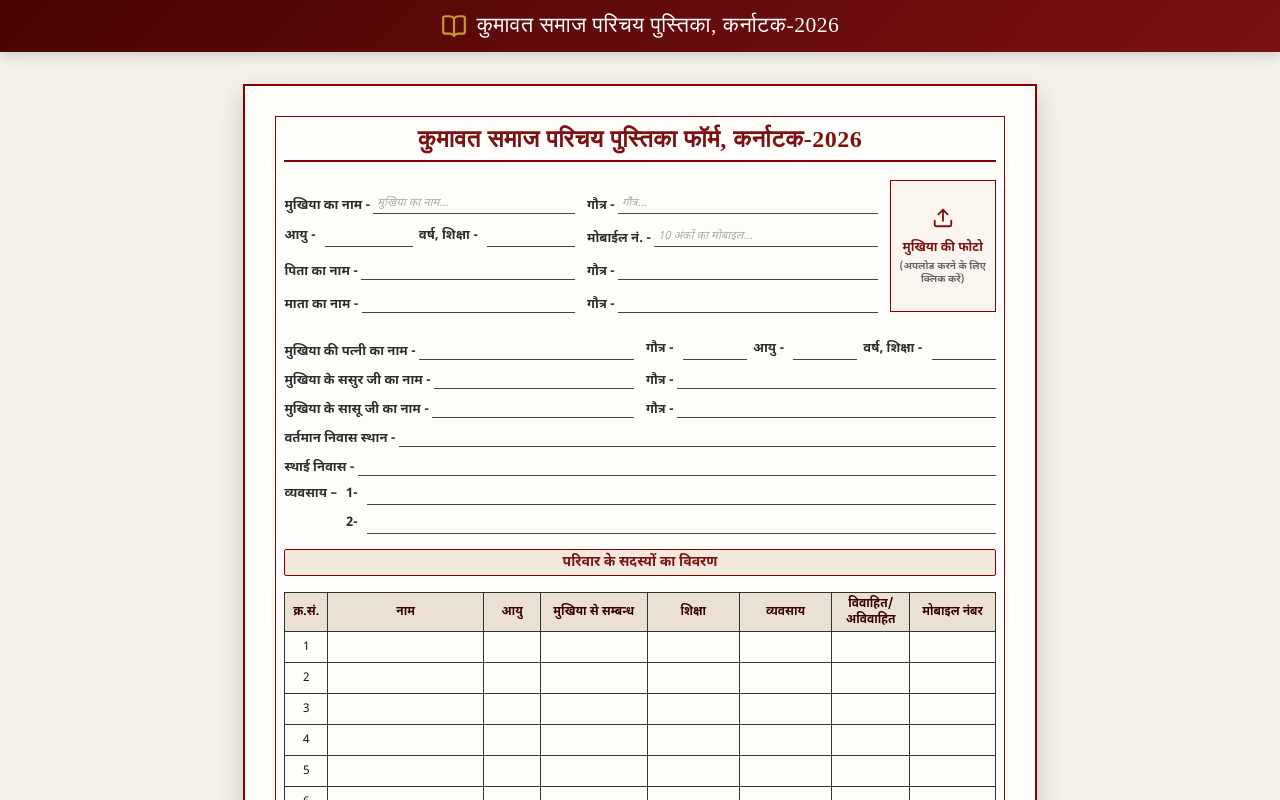
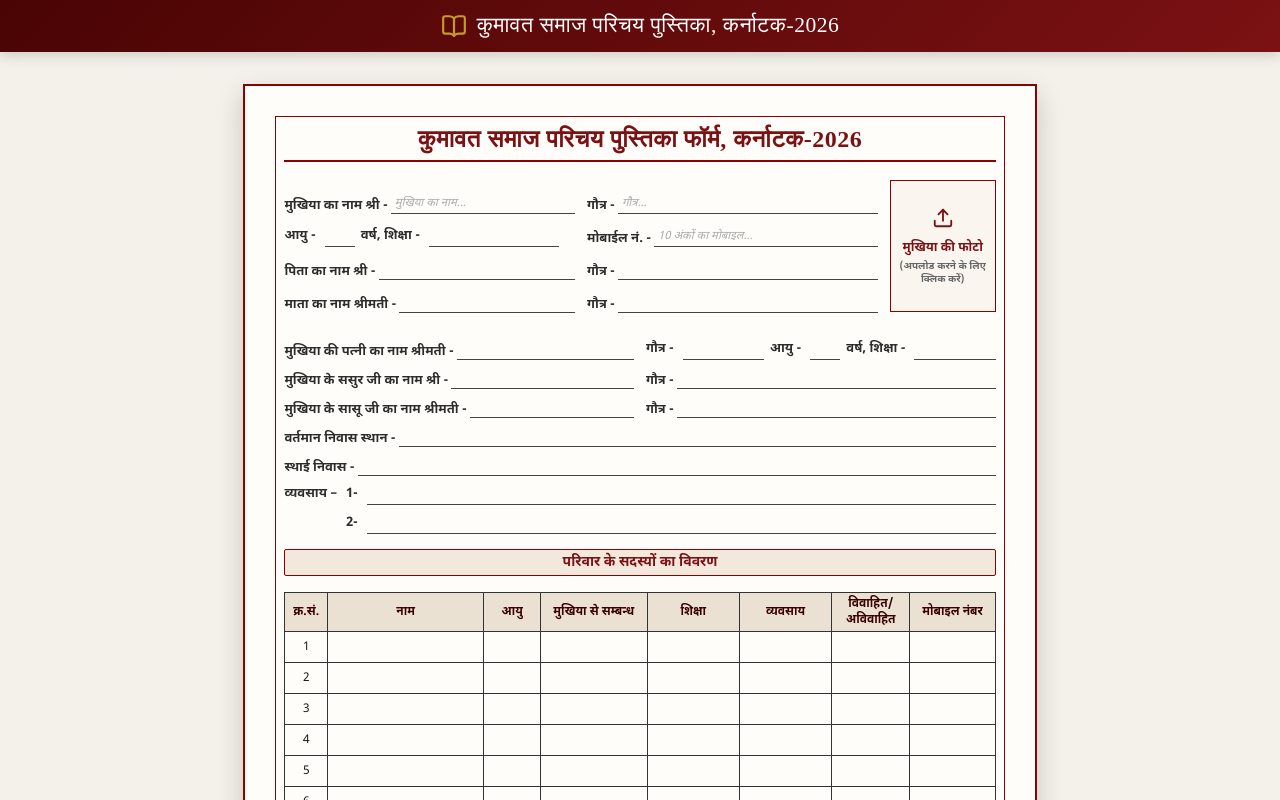
Before and after one commit to Divyanshu-chauhan000/Samaj-form, a React (Vite) app in the folder frontend/: page / in a window 1280 px wide. Shown: the top 800 px of the page. Built offline with nearby package versions, Linux system fonts and the light colour scheme; a web font is replaced by a local one.

Commit message:
code added for samaj form

```diff
--- a/frontend/src/components/PaperForm.jsx
+++ b/frontend/src/components/PaperForm.jsx
@@ -257,7 +257,7 @@ export default function PaperForm({ initialData = null, onSaved = null, onCancel
               {/* Row 1: Head Name & Gautra */}
               <div className="form-row-2col">
                 <div className="field-group">
-                  <span className="field-label">मुखिया का नाम -</span>
+                  <span className="field-label">मुखिया का नाम श्री -</span>
                   <div className="field-input-wrapper">
                     <input
                       type="text"
@@ -287,7 +287,7 @@ export default function PaperForm({ initialData = null, onSaved = null, onCancel
               <div className="form-row-2col">
                 <div className="form-inline-group">
                   <span className="field-label label-nowrap">आयु -</span>
-                  <div className="field-input-wrapper input-sm">
+                  <div className="field-input-wrapper input-xs">
                     <input
                       type="text"
                       className="field-input"
@@ -324,7 +324,7 @@ export default function PaperForm({ initialData = null, onSaved = null, onCancel
               {/* Row 3: Father Name & Gautra */}
               <div className="form-row-2col">
                 <div className="field-group">
-                  <span className="field-label">पिता का नाम -</span>
+                  <span className="field-label">पिता का नाम श्री -</span>
                   <div className="field-input-wrapper">
                     <input
                       type="text"
@@ -350,7 +350,7 @@ export default function PaperForm({ initialData = null, onSaved = null, onCancel
               {/* Row 4: Mother Name & Gautra */}
               <div className="form-row-2col">
                 <div className="field-group">
-                  <span className="field-label">माता का नाम -</span>
+                  <span className="field-label">माता का नाम श्रीमती -</span>
                   <div className="field-input-wrapper">
                     <input
                       type="text"
@@ -401,10 +401,10 @@ export default function PaperForm({ initialData = null, onSaved = null, onCancel
           {/* Full Width Section: Rows 5 to 10 (Below Photo Box) */}
           <div className="full-width-section">
 
-            {/* Row 5: Wife Details (Single Line across Full Width on Print) */}
+            {/* Row 5: Wife Details */}
             <div className="form-row-2col">
               <div className="field-group">
-                <span className="field-label">मुखिया की पत्नी का नाम -</span>
+                <span className="field-label">मुखिया की पत्नी का नाम श्रीमती -</span>
                 <div className="field-input-wrapper">
                   <input
                     type="text"
@@ -448,7 +448,7 @@ export default function PaperForm({ initialData = null, onSaved = null, onCancel
             {/* Row 6: Father-in-law Name & Gautra */}
             <div className="form-row-2col">
               <div className="field-group">
-                <span className="field-label">मुखिया के ससुर जी का नाम -</span>
+                <span className="field-label">मुखिया के ससुर जी का नाम श्री -</span>
                 <div className="field-input-wrapper">
                   <input
                     type="text"
@@ -474,7 +474,7 @@ export default function PaperForm({ initialData = null, onSaved = null, onCancel
             {/* Row 7: Mother-in-law Name & Gautra */}
             <div className="form-row-2col">
               <div className="field-group">
-                <span className="field-label">मुखिया के सासू जी का नाम -</span>
+                <span className="field-label">मुखिया के सासू जी का नाम श्रीमती -</span>
                 <div className="field-input-wrapper">
                   <input
                     type="text"
--- a/frontend/src/index.css
+++ b/frontend/src/index.css
@@ -500,6 +500,23 @@ body {
   white-space: nowrap;
 }
 
+.input-xs {
+  max-width: 30px !important;
+  min-width: 24px !important;
+  width: 30px !important;
+  flex: 0 0 30px !important;
+}
+
+.input-sm {
+  max-width: 90px !important;
+  min-width: 50px !important;
+}
+
+.input-md {
+  max-width: 130px !important;
+  min-width: 70px !important;
+}
+
 .occupation-wrapper {
   display: flex;
   gap: 6px;
```
